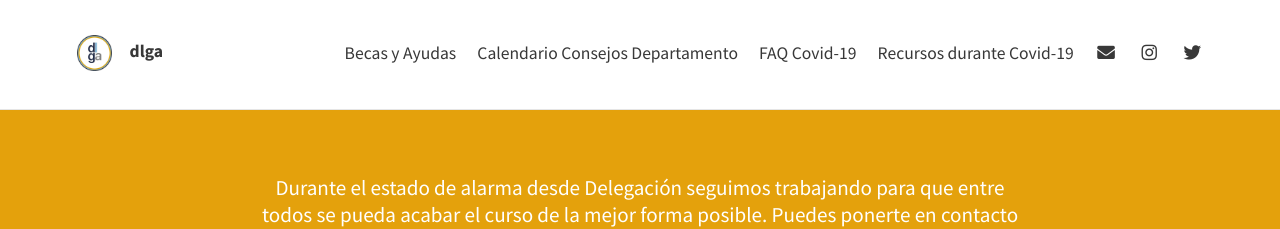
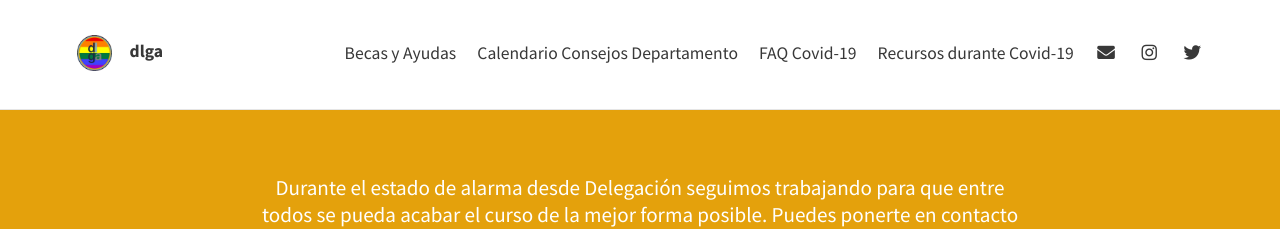
Before and after one commit to dlga/dlga.github.io, a Jekyll site: the page built from index.html, in a window 1280 px wide. Shown: the top 229 px of the page. Built offline with Jekyll 4.4.1, drawn with Linux system fonts in a browser that asks for light colours; nearby versions of some CDN libraries; the list of posts is cut into pages by our own code.

Commit message:
Update _config.yml

```diff
--- a/_config.yml
+++ b/_config.yml
@@ -6,7 +6,7 @@ url: "https://www.dlga.github.io"
 theme_settings:
   # Meta
   title: dlga
-  avatar: assets/img/avatar.png
+  avatar: assets/img/lgtbsf.png
   favicon: assets/favicon.ico
   gravatar: # Email MD5 hash
   description: "Delegación de Alumnos de la Escuela Técnica Superior de Ingeniería Informática, Universidad de Sevilla" # used by search engines
```
